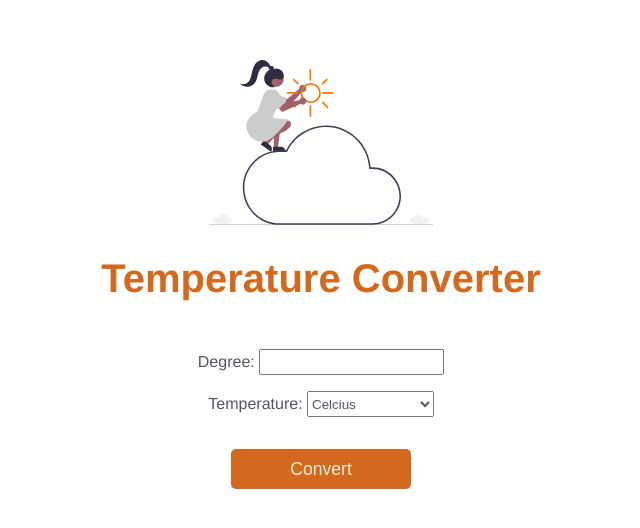
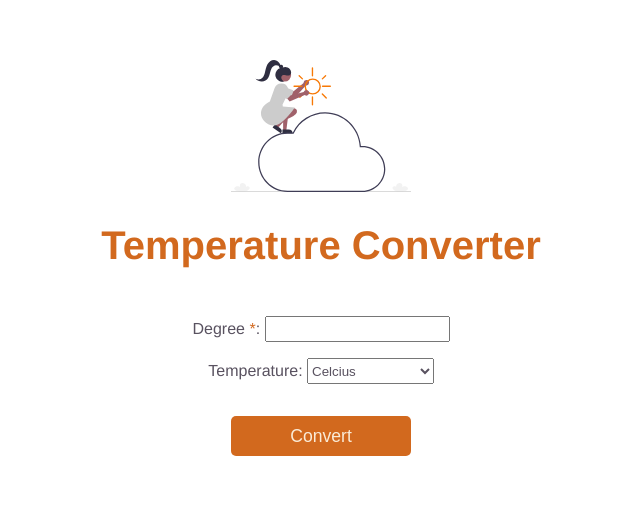
Before and after one commit to adiati98/vue-temperature-converter, a Vue app: page / in a window 1280 px wide. Shown: the top 528 px of the page, without its empty margins (319-959 px from the left). Built offline with nearby package versions, Linux system fonts and the light colour scheme.

Commit message:
Add logo, message prop, and some styling

```diff
--- a/index.html
+++ b/index.html
@@ -2,9 +2,9 @@
 <html lang="en">
   <head>
     <meta charset="UTF-8" />
-    <link rel="icon" href="/favicon.ico" />
+    <link rel="icon" href="/logo.PNG" />
     <meta name="viewport" content="width=device-width, initial-scale=1.0" />
-    <title>Temperature Converter</title>
+    <title>Temperature Converter - Vue</title>
   </head>
   <body>
     <div id="app"></div>
--- a/src/assets/global.css
+++ b/src/assets/global.css
@@ -5,12 +5,19 @@ body {
 }
 
 img {
-  width: 25%;
-  height: 25%;
+  width: 20%;
+  height: 20%;
+}
+
+h1,
+span,
+button:hover,
+.result,
+.message {
+  color: chocolate;
 }
 
 h1 {
-  color: chocolate;
   text-align: center;
   font-size: 2.5rem;
   margin-bottom: 1em;
@@ -18,7 +25,8 @@ h1 {
 
 label,
 select,
-option {
+option,
+.result {
   color:#595260;
 }
 
@@ -56,7 +64,20 @@ button {
 }
 
 button:hover {
-  color: chocolate;
   background-color: antiquewhite;
   cursor: pointer;
 }
+
+.result {
+  font-weight: bold;
+  font-size: 3rem;
+  margin-top: 2.5rem;
+  margin-bottom: 1.45rem;
+}
+
+.message {
+  margin: 1.5rem auto;
+  padding: 0;
+  font-size: 1.5rem;
+  font-style: italic;
+}
--- a/src/components/Form.vue
+++ b/src/components/Form.vue
@@ -1,7 +1,7 @@
 <template>
 	<form @submit.prevent="submitForm">
 		<div class="degree-input">
-		<label for="degree">Degree: </label>
+		<label for="degree">Degree <span>*</span>: </label>
 		<input type="number" v-model.number="degree" />
 		</div>
 		<div class="selectedTemp-input">
@@ -15,7 +15,7 @@
 		<button>{{ btnText }}</button>
 	</form>
 
-	<ShowResult :result="result" />
+	<ShowResult :result="result" :message="message" />
 </template>
 
 <script>
@@ -29,13 +29,14 @@ export default {
 			selectedTemp: 'celcius',
 			result: null,
 			btnText: 'Convert',
+			message: ''
 		}
 	},
 	methods: {
 		submitForm(e) {
 			// degree field has to be filled
 			if (this.degree === null && this.btnText === 'Convert') {
-				this.result = 'Please enter required field'
+				this.message = '*Please enter required field'
 				// convert when degree input is filled and result is null
 			} else if (this.result === null || this.degree !== null) {
 				this.convertion()
@@ -55,8 +56,10 @@ export default {
 			// convert based on selected temperature
 			if (this.selectedTemp === 'celcius') {
 				this.result = `${Math.round(parseFloat(toFahrenheit))} Fahrenheit`
+				this.message = 'Click reset for new convertion'
 			} else if (this.selectedTemp === 'fahrenheit') {
 				this.result = `${Math.round(parseFloat(toCelcius))} Celcius`
+				this.message = 'Click reset for new convertion'
 			}
 		},
 		// clear the inputs after submit
@@ -68,6 +71,7 @@ export default {
 		// reset form
 		clearForm() {
 			this.result = null
+			this.message = ''
 			this.btnText = 'Convert'
 		},
 	},
--- a/src/components/ShowResult.vue
+++ b/src/components/ShowResult.vue
@@ -1,11 +1,12 @@
 <template>
 <section id="show-result">
-  <p>{{ result }}</p>
+  <p class="result">{{ result }}</p>
+  <p class="message">{{ message }}</p>
 </section>
 </template>
 
 <script>
 export default {
-  props: [ 'result' ]
+  props: [ 'result', 'message' ]
 }
 </script>
```
Also changed, not shown: public/logo.PNG (added), 1 other file (tests, documents, lock files or other folders).
